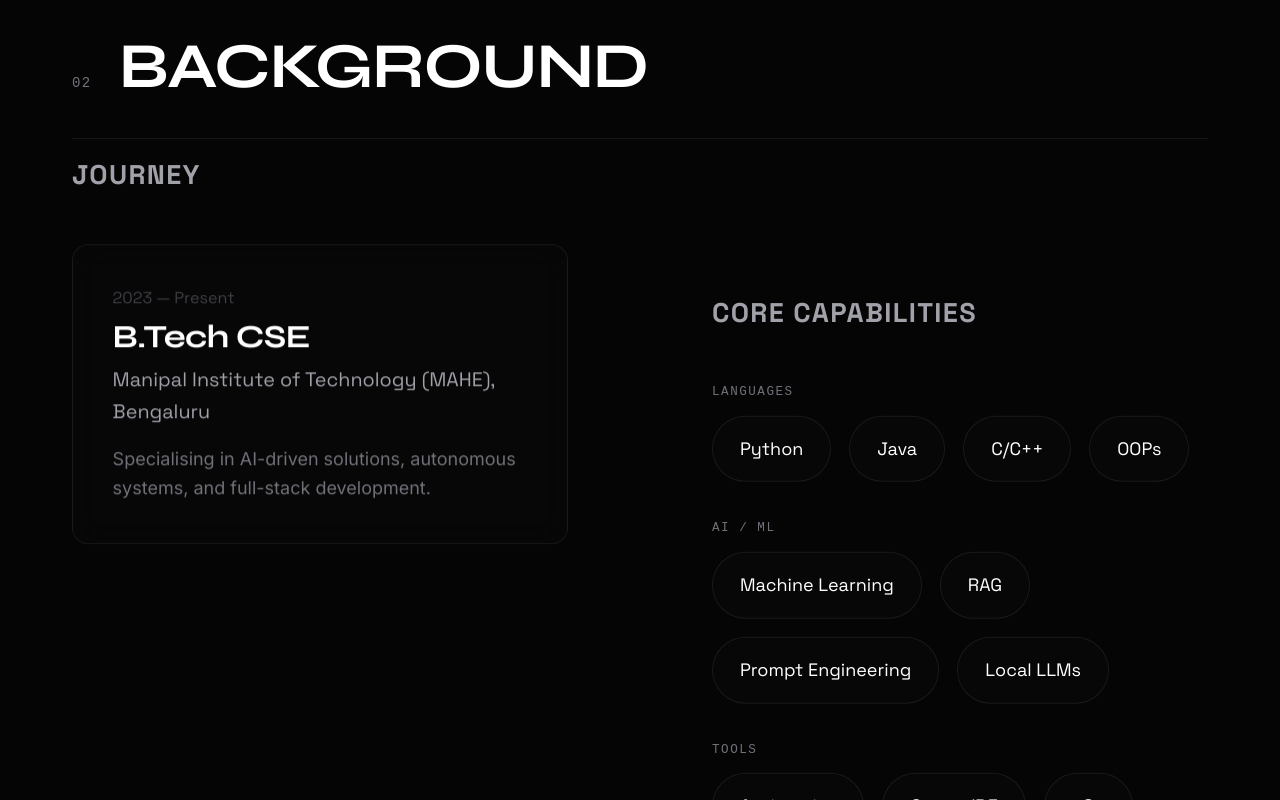
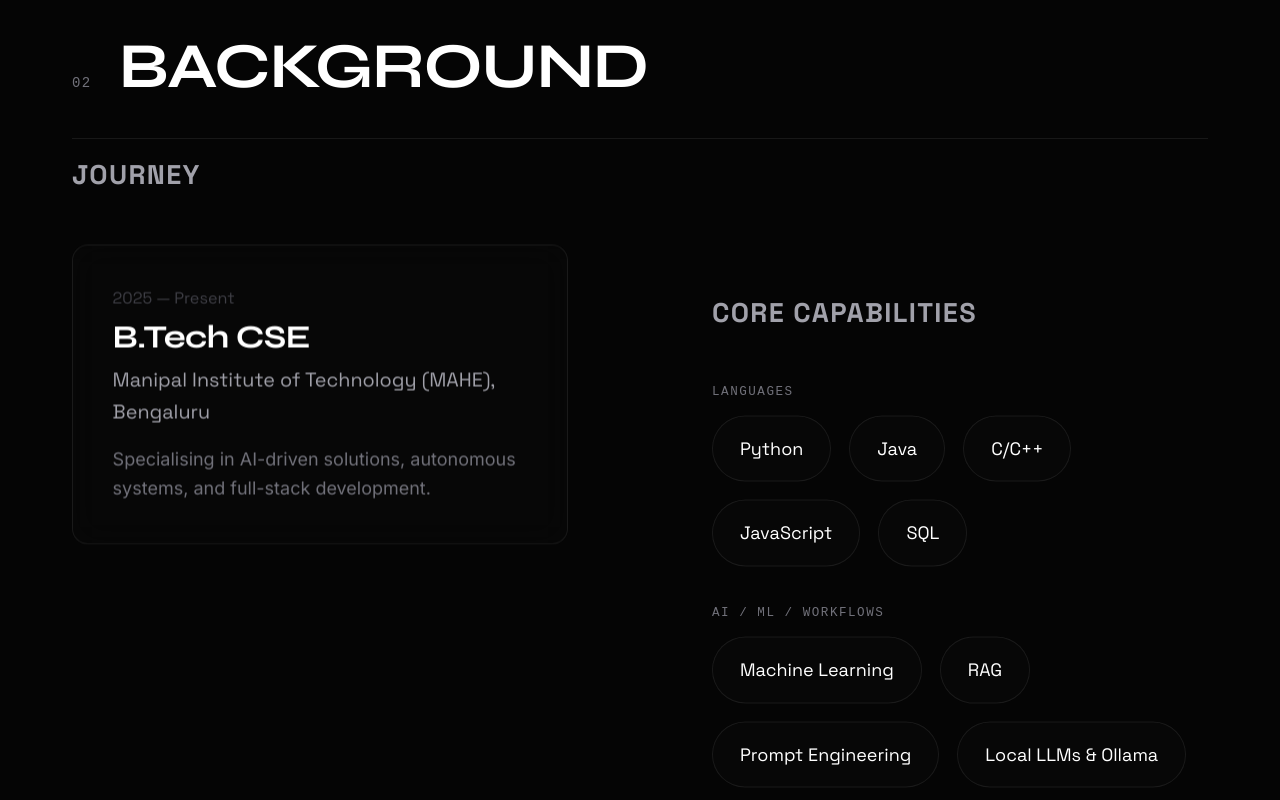
Before and after one commit to Atharav001/portfolio-2.0, a React (Vite) app: page / in a window 1280 px wide. Shown: the part 2000-2800 px from the top of the page. Built offline with nearby package versions, Linux system fonts and the light colour scheme.

Commit message:
fix: update experience start year, fix View Code buttons, optimize light contrast & theme sync, tokenize spacing grid

```diff
--- a/index.html
+++ b/index.html
@@ -2,17 +2,27 @@
 <html lang="en">
   <head>
     <meta charset="UTF-8" />
+    <script>
+      (function() {
+        const storedTheme = localStorage.getItem('theme');
+        if (storedTheme === 'light') {
+          document.documentElement.classList.add('light-theme');
+        } else if (storedTheme === 'dark') {
+          document.documentElement.classList.remove('light-theme');
+        }
+      })();
+    </script>
     <link rel="icon" type="image/png" href="/favicon.png" />
     <meta name="viewport" content="width=device-width, initial-scale=1.0" />
 
-    <!-- Modern Awwwards Web Fonts -->
+    <!-- Modern Typography Web Fonts -->
     <link rel="preconnect" href="https://fonts.googleapis.com">
     <link rel="preconnect" href="https://fonts.gstatic.com" crossorigin>
     <link href="https://fonts.googleapis.com/css2?family=Syne:wght@400;500;600;700;800&family=Space+Grotesk:wght@300;400;500;600;700&family=Inter:wght@300;400;500;600&display=swap" rel="stylesheet">
 
     <!-- SEO Optimization -->
     <title>Atharav Narang | Agentic AI & Intelligence</title>
-    <meta name="description" content="Awwwards winning portfolio of Atharav Narang, student at MAHE BLR (MIT Bengaluru), specializing in AI, LLMs, and Agentic AI workflow systems." />
+    <meta name="description" content="Portfolio of Atharav Narang, B.Tech CSE student at MAHE BLR (MIT Bengaluru), specializing in AI, local LLMs, and agentic AI workflow systems." />
   </head>
   <body>
     <div id="root"></div>
--- a/src/components/CaseStudyViewer.jsx
+++ b/src/components/CaseStudyViewer.jsx
@@ -57,7 +57,7 @@ const CaseStudyViewer = ({ project, onClose }) => {
         </button>
 
         <a href={project.liveLink} target="_blank" rel="noreferrer" className="view-live-btn interactive-tag">
-          View Live <ExternalLink size={16} className="ml-1" />
+          View Code <ExternalLink size={16} className="ml-1" />
         </a>
       </nav>
 
--- a/src/components/Experience.jsx
+++ b/src/components/Experience.jsx
@@ -18,21 +18,21 @@ const Experience = () => {
   const skillGroups = [
     {
       label: 'Languages',
-      skills: ['Python', 'Java', 'C/C++', 'OOPs'],
+      skills: ['Python', 'Java', 'C/C++', 'JavaScript', 'SQL'],
     },
     {
-      label: 'AI / ML',
-      skills: ['Machine Learning', 'RAG', 'Prompt Engineering', 'Local LLMs'],
+      label: 'AI / ML / Workflows',
+      skills: ['Machine Learning', 'RAG', 'Prompt Engineering', 'Local LLMs & Ollama', 'n8n Automation'],
     },
     {
-      label: 'Tools',
-      skills: ['Antigravity', 'Cursor IDE', 'n8n', 'Ollama', 'Data Visualization', 'Android (Kotlin)'],
+      label: 'Developer Tools & Platforms',
+      skills: ['Git/GitHub', 'Docker', 'Linux', 'Android SDK', 'Data Visualization'],
     },
   ];
 
   const education = [
     {
-      period: '2023 — Present',
+      period: '2025 — Present',
       role: 'B.Tech CSE',
       company: 'Manipal Institute of Technology (MAHE), Bengaluru',
       desc: 'Specialising in AI-driven solutions, autonomous systems, and full-stack development.',
--- a/src/components/Navbar.css
+++ b/src/components/Navbar.css
@@ -261,6 +261,7 @@
   opacity: 0;
   transform: translateY(20px);
   transition: opacity 0.4s ease, transform 0.4s ease;
+  transition-delay: calc(var(--stagger-index) * var(--delay-stagger, 100ms));
 }
 
 .mobile-nav-link.fade-in {
--- a/src/components/Navbar.jsx
+++ b/src/components/Navbar.jsx
@@ -6,13 +6,27 @@ import './Navbar.css';
 const Navbar = () => {
   const [activeTab, setActiveTab] = useState('Home');
   const [scrolled, setScrolled] = useState(false);
-  const [theme, setTheme] = useState('dark');
+  const [theme, setTheme] = useState(() => {
+    if (typeof window !== 'undefined') {
+      const stored = localStorage.getItem('theme');
+      if (stored) return stored;
+      if (document.documentElement.classList.contains('light-theme')) return 'light';
+    }
+    return 'dark';
+  });
   const [isMobileMenuOpen, setIsMobileMenuOpen] = useState(false);
 
   useEffect(() => {
-    if (document.documentElement.classList.contains('light-theme')) {
-      setTheme('light');
+    if (theme === 'light') {
+      document.documentElement.classList.add('light-theme');
+      localStorage.setItem('theme', 'light');
+    } else {
+      document.documentElement.classList.remove('light-theme');
+      localStorage.setItem('theme', 'dark');
     }
+  }, [theme]);
+
+  useEffect(() => {
     const handleScroll = () => {
       setScrolled(window.scrollY > 20);
 
@@ -24,7 +38,6 @@ const Navbar = () => {
         const element = document.getElementById(section);
         if (element) {
           const rect = element.getBoundingClientRect();
-          // Calculate how much of the section is physically visible on the screen
           const visibleHeight = Math.min(rect.bottom, window.innerHeight) - Math.max(rect.top, 0);
           if (visibleHeight > maxVisible && visibleHeight > 0) {
             maxVisible = visibleHeight;
@@ -53,13 +66,7 @@ const Navbar = () => {
   }, [isMobileMenuOpen]);
 
   const toggleTheme = () => {
-    if (theme === 'dark') {
-      document.documentElement.classList.add('light-theme');
-      setTheme('light');
-    } else {
-      document.documentElement.classList.remove('light-theme');
-      setTheme('dark');
-    }
+    setTheme(prev => prev === 'dark' ? 'light' : 'dark');
   };
 
   const toggleMobileMenu = () => {
@@ -154,7 +161,7 @@ const Navbar = () => {
               href={`#${link.toLowerCase()}`}
               className={`mobile-nav-link ${activeTab === link ? 'active' : ''} ${isMobileMenuOpen ? 'fade-in' : ''}`}
               onClick={(e) => scrollToSection(e, link)}
-              style={{ transitionDelay: `${index * 0.1}s` }}
+              style={{ '--stagger-index': index }}
             >
               {link}
             </a>
--- a/src/components/Projects.jsx
+++ b/src/components/Projects.jsx
@@ -339,8 +339,8 @@ const projectsData = [
           caption: 'Mathematical Canvas node structure calculating dynamic proximity limits at 60 FPS.'
         },
         {
-          title: 'Momentum Scroll & SEO Optimization',
-          text: 'Integrated Lenis scroll engine with linear interpolation to offer smooth scrolling across all devices. Built with zero Cumulative Layout Shift (CLS) and optimized SVG noise textures to give a premium tactile feel while maintaining a near-perfect Google Lighthouse score.',
+          title: 'Momentum Scroll & Accessibility Optimization',
+          text: 'Integrated Lenis scroll engine with linear interpolation to offer smooth scrolling across all devices. Implemented a zero-FOUC theme sync with localStorage and a blocking head script, while auditing all light-theme elements to exceed WCAG AA contrast standards (minimum 4.5:1 ratio).',
           image: '/assets/portfolio_light.jpg',
           caption: 'Lightweight performance layout achieving near-perfect Google Lighthouse score.'
         }
@@ -563,7 +563,7 @@ const ProjectCardWrapper = ({
 
             <div className="project-actions">
               <a href={project.liveLink} target="_blank" rel="noreferrer" className="action-btn primary interactive-tag">
-                <ExternalLink size={16} /> View Live <ArrowRight size={16} className="ml-1" />
+                <ExternalLink size={16} /> View Code <ArrowRight size={16} className="ml-1" />
               </a>
               <button onClick={() => setSelectedCaseStudy(project)} className="action-btn secondary interactive-tag">
                 <Eye size={16} /> Case Study <ArrowRight size={16} className="ml-1" />
--- a/src/index.css
+++ b/src/index.css
@@ -1,3 +1,5 @@
+@import './tokens.css';
+
 :root {
   /* Semantic Color System - OLED Black Base */
   --bg-base: #050505;
@@ -27,10 +29,24 @@
   --font-heading: 'Syne', 'Inter Variable', system-ui, sans-serif;
   --font-display: 'Space Grotesk', system-ui, sans-serif;
 
-  /* Layout */
+  /* Layout & Spacing (8pt Grid System) */
   --max-width: 1400px;
   --border-radius: 24px;
   --transition-smooth: 0.6s cubic-bezier(0.22, 1, 0.36, 1);
+
+  --space-1: 0.25rem;  /* 4px */
+  --space-2: 0.5rem;   /* 8px */
+  --space-3: 0.75rem;  /* 12px */
+  --space-4: 1rem;     /* 16px */
+  --space-5: 1.25rem;  /* 20px */
+  --space-6: 1.5rem;   /* 24px */
+  --space-8: 2rem;     /* 32px */
+  --space-10: 2.5rem;  /* 40px */
+  --space-12: 3rem;    /* 48px */
+  --space-16: 4rem;    /* 64px */
+  --space-20: 5rem;    /* 80px */
+  --space-24: 6rem;    /* 96px */
+  --space-32: 8rem;    /* 128px */
 
   /* Typography Hierarchy */
   --font-size-xs: 0.75rem;    /* 12px */
@@ -72,7 +88,7 @@ html {
   --accent-primary: #121212;
   --accent-secondary: #444444;
   --accent-glow: rgba(0, 0, 0, 0.1);
-  --accent-blue: #0084cc;
+  --accent-blue: #005fa3;
 
   --glass-bg: rgba(255, 255, 255, 0.3);
   /* Translucent so blur shows */
@@ -91,6 +107,10 @@ html {
   margin: 0;
   padding: 0;
   box-sizing: border-box;
+}
+
+body, header, nav, section, .glass-panel, .project-card, .timeline-item, .cert-card, .skill-pill, .action-btn, .theme-toggle-btn, .mobile-menu-overlay, .social-pill, .btn-primary, .btn-secondary, .nav-link, .mobile-nav-link, .timeline-item *, .project-card *, .cert-card * {
+  transition: background-color 0.4s ease, color 0.4s ease, border-color 0.4s ease, backdrop-filter 0.4s ease, box-shadow 0.4s ease;
 }
 
 .hide-native-cursor * {
--- /dev/null
+++ b/src/tokens.css
@@ -0,0 +1,33 @@
+:root {
+  /* --- 8pt Grid Spacing System --- */
+  --space-1: 0.25rem;  /* 4px */
+  --space-2: 0.5rem;   /* 8px */
+  --space-3: 0.75rem;  /* 12px */
+  --space-4: 1rem;     /* 16px */
+  --space-5: 1.25rem;  /* 20px */
+  --space-6: 1.5rem;   /* 24px */
+  --space-8: 2rem;     /* 32px */
+  --space-10: 2.5rem;  /* 40px */
+  --space-12: 3rem;    /* 48px */
+  --space-16: 4rem;    /* 64px */
+  --space-20: 5rem;    /* 80px */
+  --space-24: 6rem;    /* 96px */
+  --space-32: 8rem;    /* 128px */
+
+  /* --- Animation Delays (Tokenized) --- */
+  --delay-stagger: 100ms;
+  --delay-short: 150ms;
+  --delay-medium: 300ms;
+  --delay-long: 500ms;
+
+  /* --- Transitions --- */
+  --transition-smooth: 0.6s cubic-bezier(0.22, 1, 0.36, 1);
+  --transition-color-swap: 0.4s ease;
+
+  /* --- Border Radius --- */
+  --radius-sm: 8px;
+  --radius-md: 12px;
+  --radius-lg: 16px;
+  --radius-xl: 24px;
+  --radius-full: 9999px;
+}
```
Also changed, not shown: 1 other file (tests, documents, lock files or other folders).
